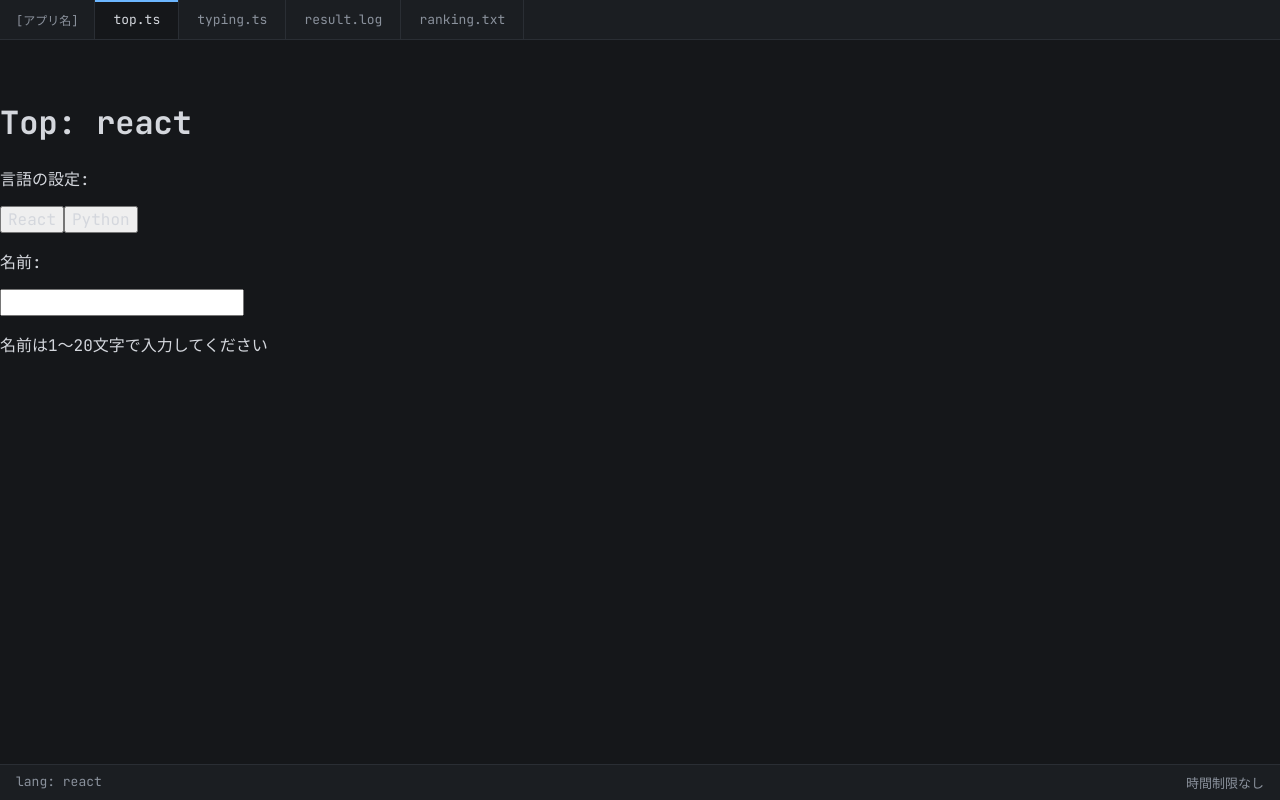
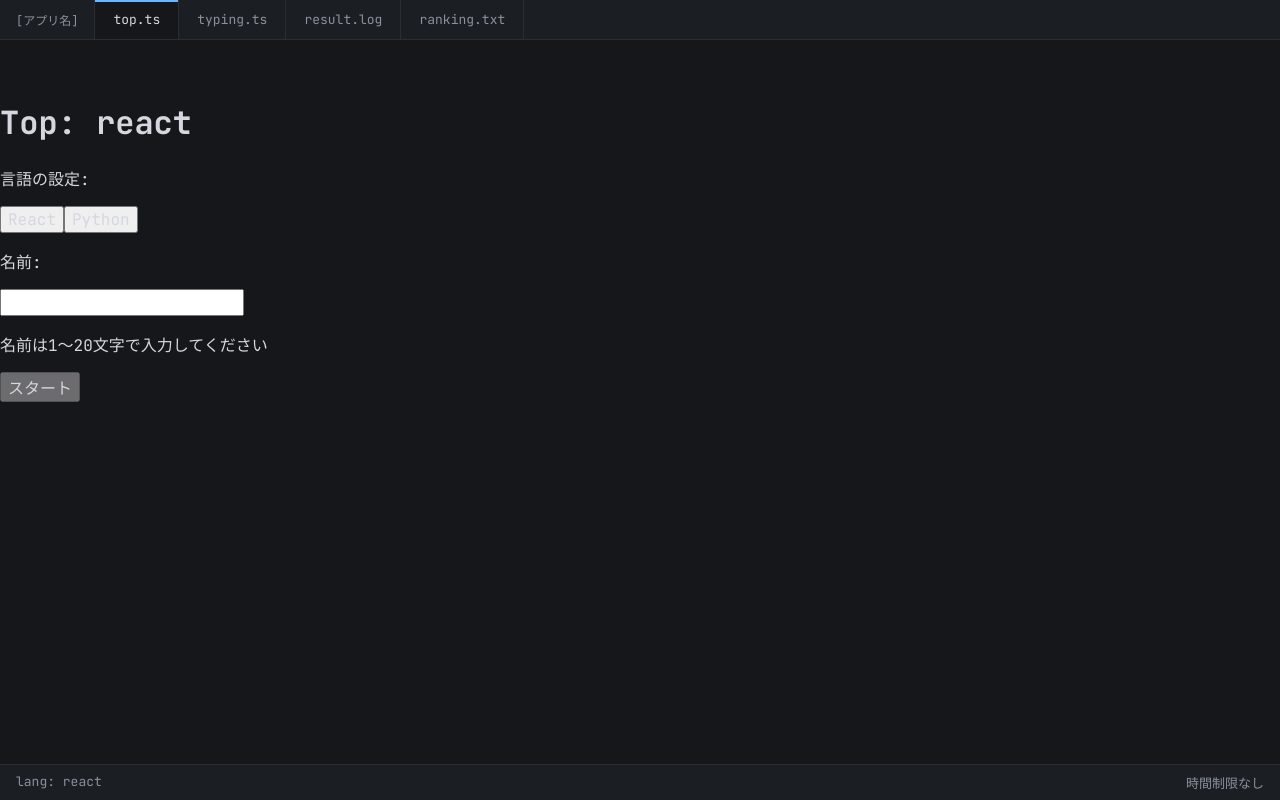
Before and after one commit to tsunat973/typing-app, a React (Vite) app in the folder frontend/: page / in a window 1280 px wide. Built offline with nearby package versions, Linux system fonts and the light colour scheme.

Commit message:
トップ画面にスタートボタンを追加

```diff
--- a/frontend/src/pages/TopPage.jsx
+++ b/frontend/src/pages/TopPage.jsx
@@ -1,5 +1,6 @@
 import StatusBar from "../components/StatusBar";
 import { useGame } from "../context/GameContext";
+import { useNavigate } from "react-router-dom"
 
 function isValidName(playerName) {
   const trimmedPlayerName = playerName.trim();
@@ -9,6 +10,7 @@ function isValidName(playerName) {
 function TopPage() {
   const { lang, setLang, playerName, setPlayerName } = useGame();
   const nameOk = isValidName(playerName);
+  const navigate=useNavigate();
 
   return (
     <div className="page">
@@ -21,6 +23,7 @@ function TopPage() {
         <p>名前:</p>
         <input value={playerName} onChange={(e) => setPlayerName(e.target.value)} />
         {!nameOk && <p>名前は1〜20文字で入力してください</p>}
+        <button disabled={!nameOk} onClick={()=>navigate("/typing")}>スタート</button>
       </div>
       <StatusBar left={"lang: " + lang} right="時間制限なし" />
     </div>
```
